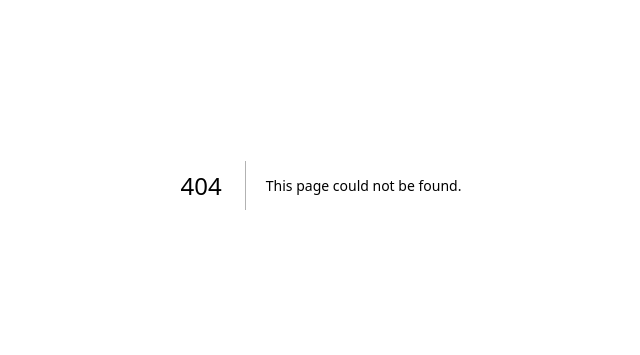
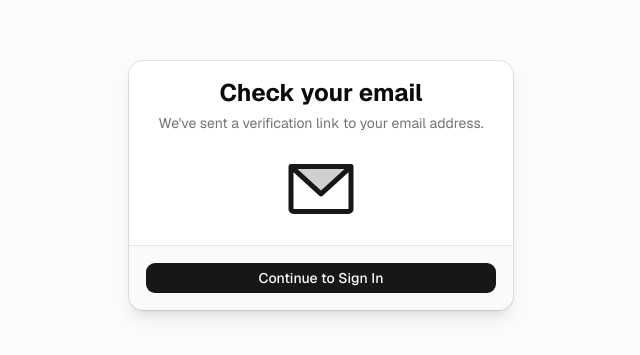
Before and after one commit to xvea/Member-GPU, a Next.js app in the folder frontend/: page /verify-email in a window 1280 px wide. Before the commit this address had no page. Shown: the part 215-570 px from the top of the page, without its empty margins (319-959 px from the left). Built offline with nearby package versions, Linux system fonts and the light colour scheme.

Commit message:
Add files via upload

```diff
--- /dev/null
+++ b/frontend/src/app/(auth)/verify-email/page.tsx
@@ -0,0 +1,30 @@
+'use client'
+
+import { EnvelopeSimpleIcon } from '@phosphor-icons/react'
+import Link from 'next/link'
+import { Button } from '@/components/ui/button'
+import { Card, CardContent, CardDescription, CardFooter, CardHeader, CardTitle } from '@/components/ui/card'
+
+export default function VerifyEmailPage() {
+  return (
+    <div className="flex min-h-dvh items-center justify-center bg-muted/40 p-4">
+      <Card className="w-full max-w-sm text-center shadow-lg">
+        <CardHeader>
+          <CardTitle className="text-2xl font-bold">Check your email</CardTitle>
+
+          <CardDescription>We've sent a verification link to your email address.</CardDescription>
+        </CardHeader>
+
+        <CardContent className="flex flex-col items-center gap-4">
+          <EnvelopeSimpleIcon className="size-20 text-primary" weight="duotone" />
+        </CardContent>
+
+        <CardFooter className="flex flex-col gap-2">
+          <Link href="/signin" className="w-full">
+            <Button className="w-full">Continue to Sign In</Button>
+          </Link>
+        </CardFooter>
+      </Card>
+    </div>
+  )
+}
```
